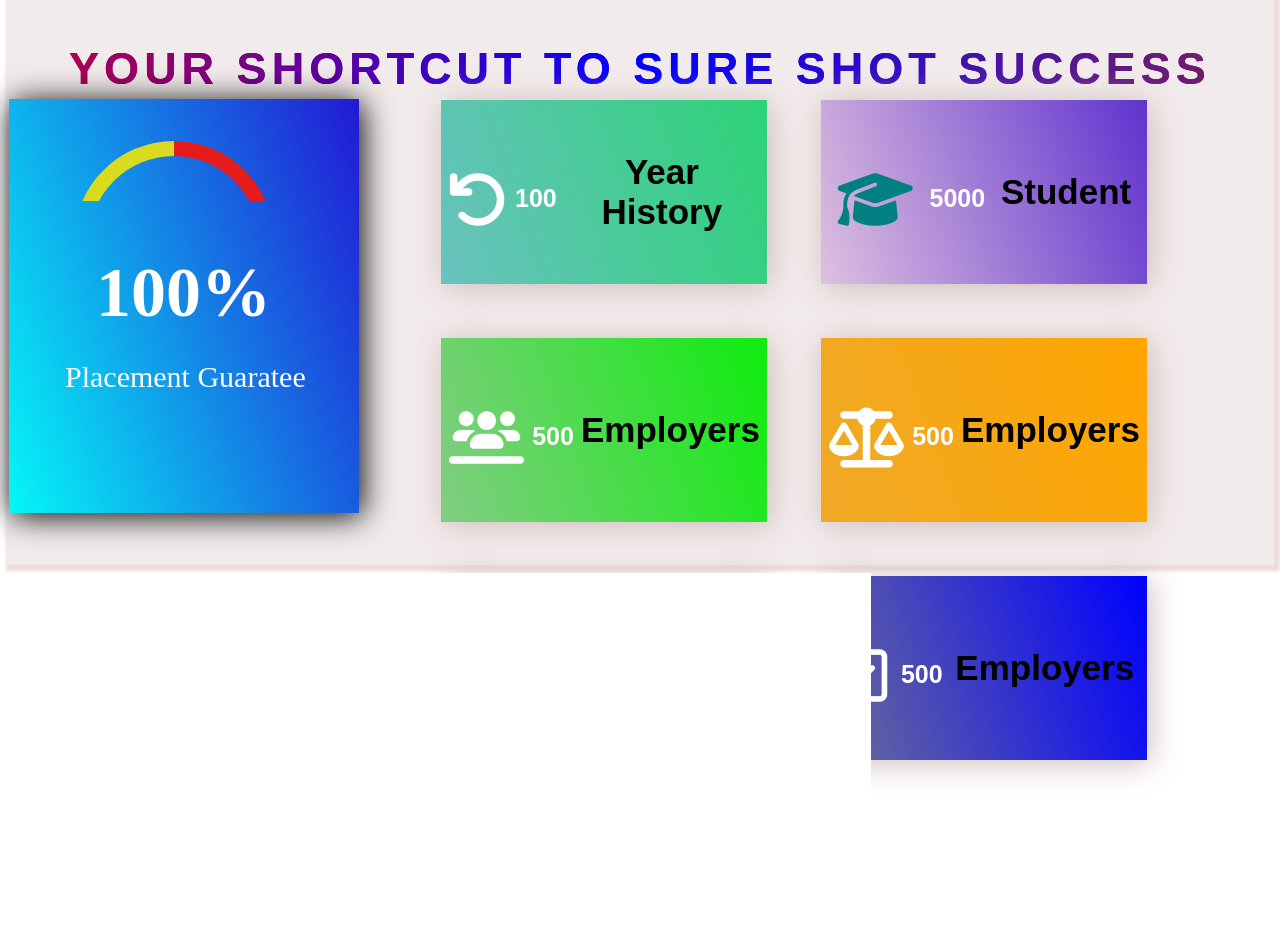
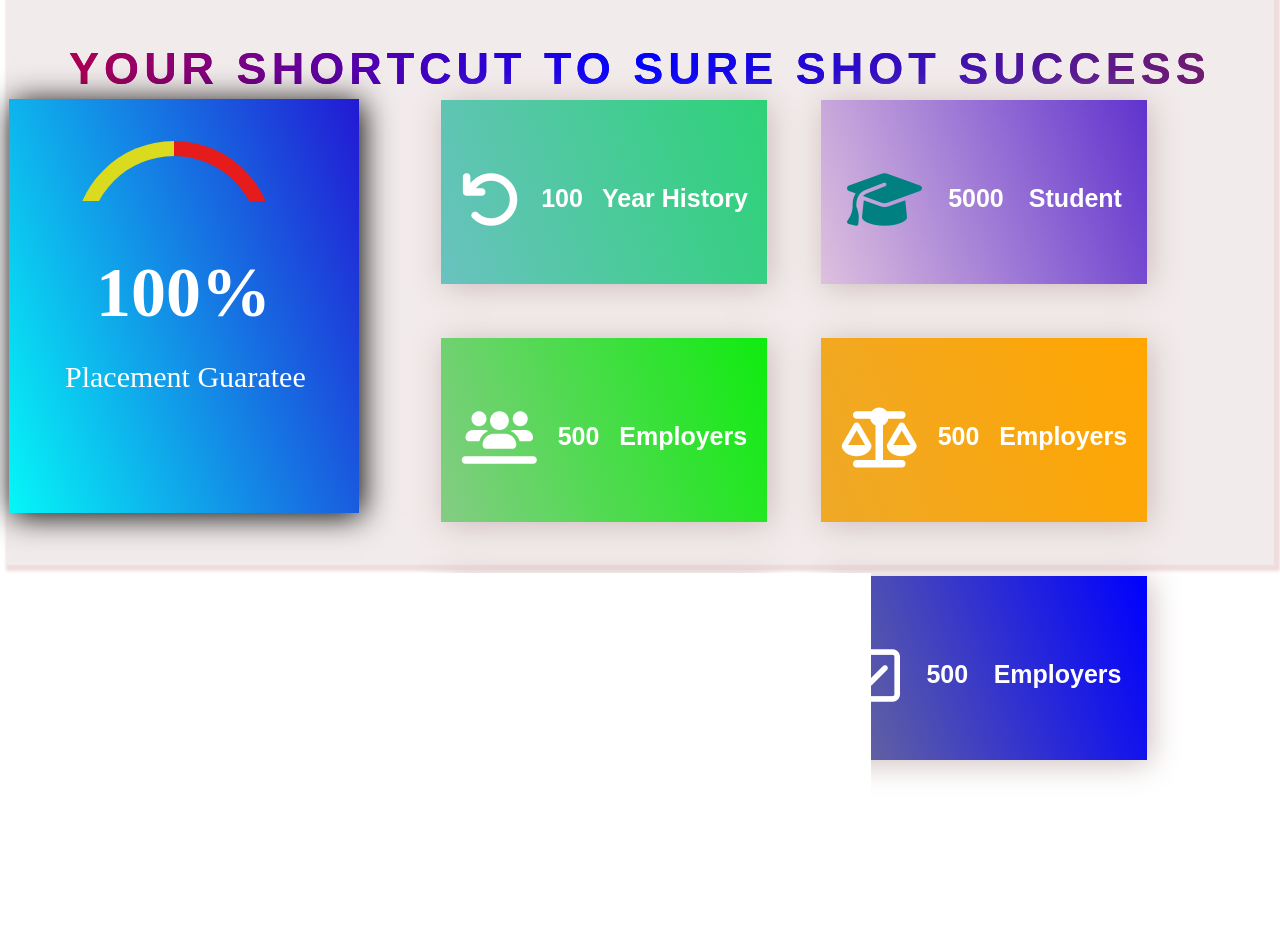
Before and after one commit to Nikhil03012003/Primordial, a plain HTML site: page index.html in a window 1280 px wide. Shown: the part 944-1894 px from the top of the page. Drawn offline with nearby package versions, Linux system fonts and the light colour scheme.

Commit message:
final change

```diff
--- a/index.html
+++ b/index.html
@@ -56,27 +56,27 @@
     </div>
     <div class="table">
         <div class="table-1 stats" ><i class="fa-solid fa-arrow-rotate-left"></i>
-            <div class="type counting" data-count="100">0+ <br></div><h4> Year History</h4>
+            <div class="type counting" data-count="100">0+ <br></div><h4 class="type"> Year History</h4>
         </div>
         <div class="table-2 stats">
             <i class="fa fa-graduation-cap"></i>
-            <div class="type counting" data-count="5000">0+ <br></div><h4> Student</h4>
+            <div class="type counting" data-count="5000">0+ <br></div><h4 class="type"> Student</h4>
         </div>
         <div class="table-3 stats">
             <i class="fa-sharp fa-solid fa-users-line"></i>
-            <div class="type counting" data-count="500">0+ <br></div><h4> Employers</h4>
+            <div class="type counting" data-count="500">0+ <br></div><h4 class="type"> Employers</h4>
         </div><br>
         <div class="table-4 stats">
             <i class="fa-solid fa-scale-balanced"></i>
-            <div class="type counting" data-count="500">0+ <br></div><h4> Employers</h4>
+            <div class="type counting" data-count="500">0+ <br></div><h4 class="type"> Employers</h4>
         </div>
         <div class="table-5 stats">
             <i class="fa-solid fa-calculator"></i>
-            <div class="type counting" data-count="500">0+ <br></div><h4> Employers</h4>
+            <div class="type counting" data-count="500">0+ <br></div><h4 class="type"> Employers</h4>
         </div>
         <div class="table-6 stats">
             <i class="fa-regular fa-square-check"></i>
-            <div class="type counting" data-count="500">0+ <br></div><h4> Employers</h4>
+            <div class="type counting" data-count="500">0+ <br></div><h4 class="type"> Employers</h4>
         </div>
         </div>
     </section>
```
